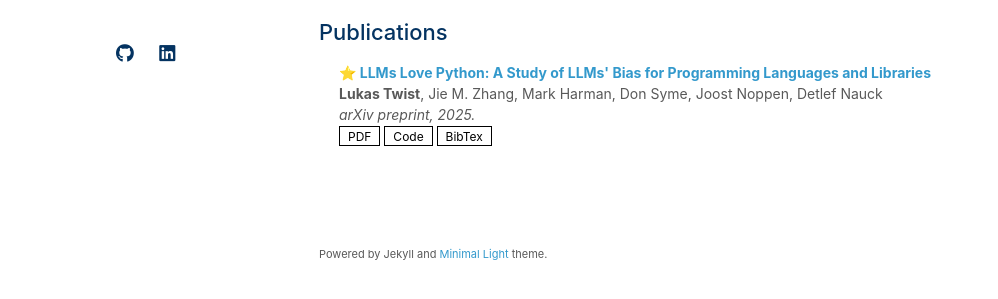
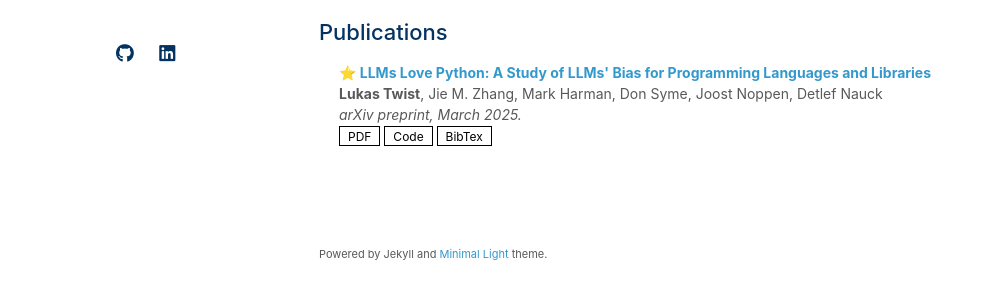
Before and after one commit to itsluketwist/itsluketwist.github.io, a Jekyll site: the page built from index.md, in a window 1280 px wide. Shown: the part 506-805 px from the top of the page, without its empty margins (151-1149 px from the left). Built offline with Jekyll 4.4.1, drawn with Linux system fonts in a browser that asks for light colours; a style sheet for code colours, icons or effects is not loaded; our own code applies the rules of GitHub Pages for plain Markdown files.

Commit message:
Add month to publication.

```diff
--- a/_data/publications.yml
+++ b/_data/publications.yml
@@ -2,7 +2,7 @@ main:
 
   - title: "⭐️ LLMs Love Python: A Study of LLMs' Bias for Programming Languages and Libraries"
     authors: <b>Lukas Twist</b>, Jie M. Zhang, Mark Harman, Don Syme, Joost Noppen, Detlef Nauck
-    venue: arXiv preprint, 2025.
+    venue: arXiv preprint, March 2025.
     pdf: https://arxiv.org/abs/2503.17181/
     code: https://github.com/itsluketwist/llms-love-python/
     bibtex: ./assets/bibtex/arxiv-llms-love-python.txt
```
